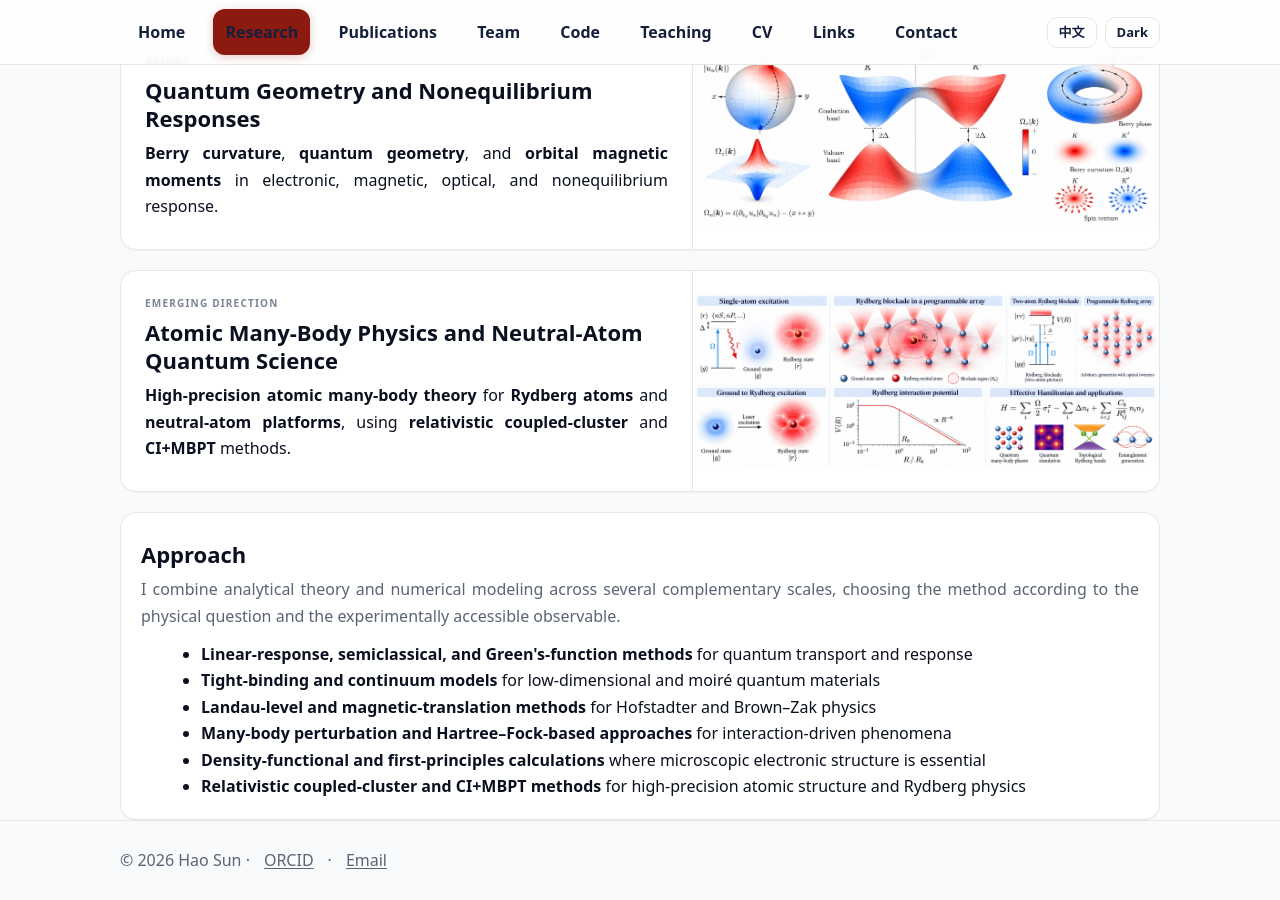
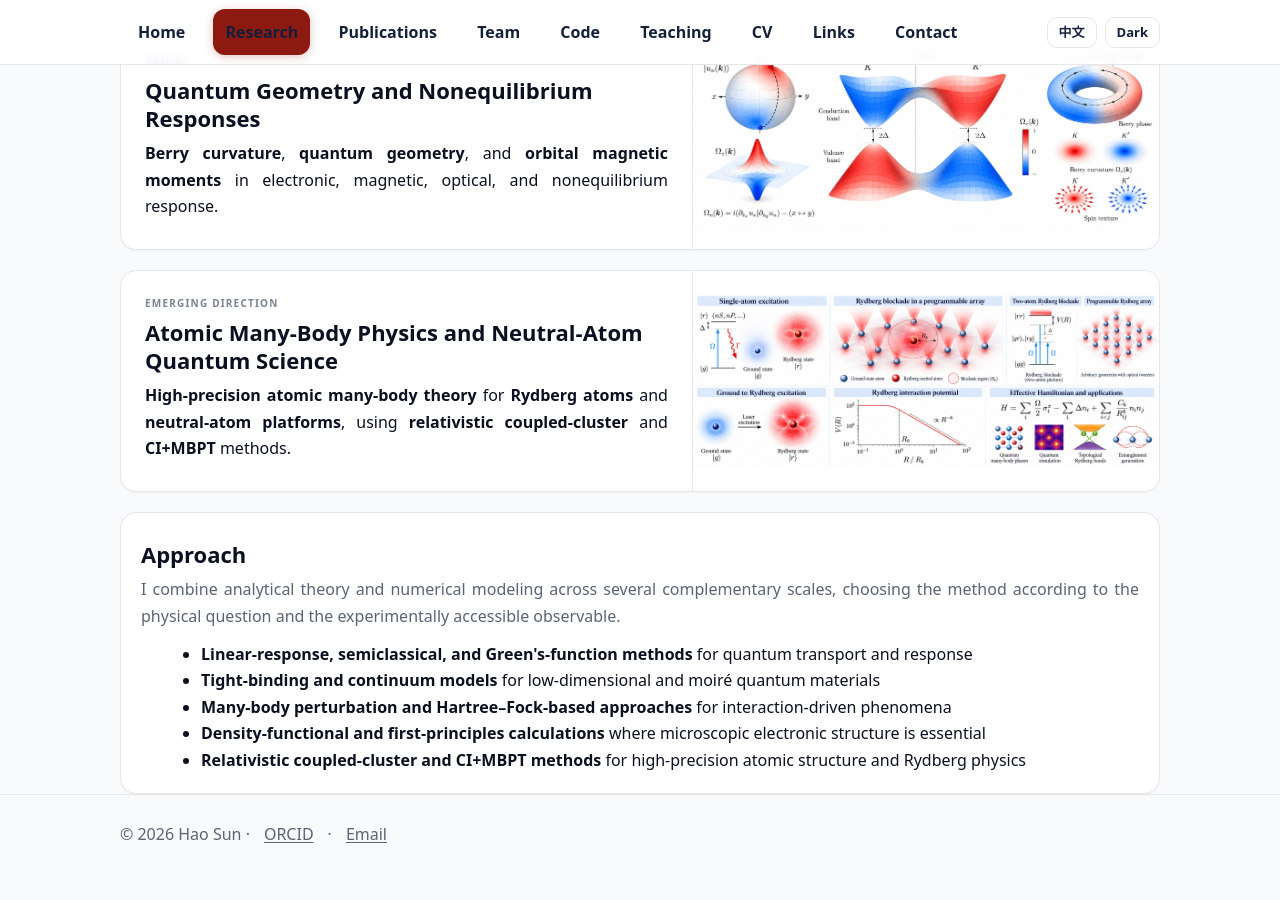
Before and after one commit to sunohao/sunohao.github.io, a Jekyll site: the page built from research/index.md, in a window 1280 px wide and 900 px high, scrolled down 602 px. Built offline with Jekyll 4.4.1, drawn with Linux system fonts in a browser that asks for light colours; after the commit the page ends 1475 px from its top, so only the background shows below that.

Commit message:
Remove Landau-level methods item from research approach

```diff
--- a/research/index.md
+++ b/research/index.md
@@ -71,7 +71,6 @@ My research spans <strong>condensed-matter theory</strong> and <strong>quantum s
   <ul style="margin:12px 0 0 20px;">
     <li><strong>Linear-response, semiclassical, and Green's-function methods</strong> for quantum transport and response</li>
     <li><strong>Tight-binding and continuum models</strong> for low-dimensional and moiré quantum materials</li>
-    <li><strong>Landau-level and magnetic-translation methods</strong> for Hofstadter and Brown–Zak physics</li>
     <li><strong>Many-body perturbation and Hartree–Fock-based approaches</strong> for interaction-driven phenomena</li>
     <li><strong>Density-functional and first-principles calculations</strong> where microscopic electronic structure is essential</li>
     <li><strong>Relativistic coupled-cluster and CI+MBPT methods</strong> for high-precision atomic structure and Rydberg physics</li>
```
